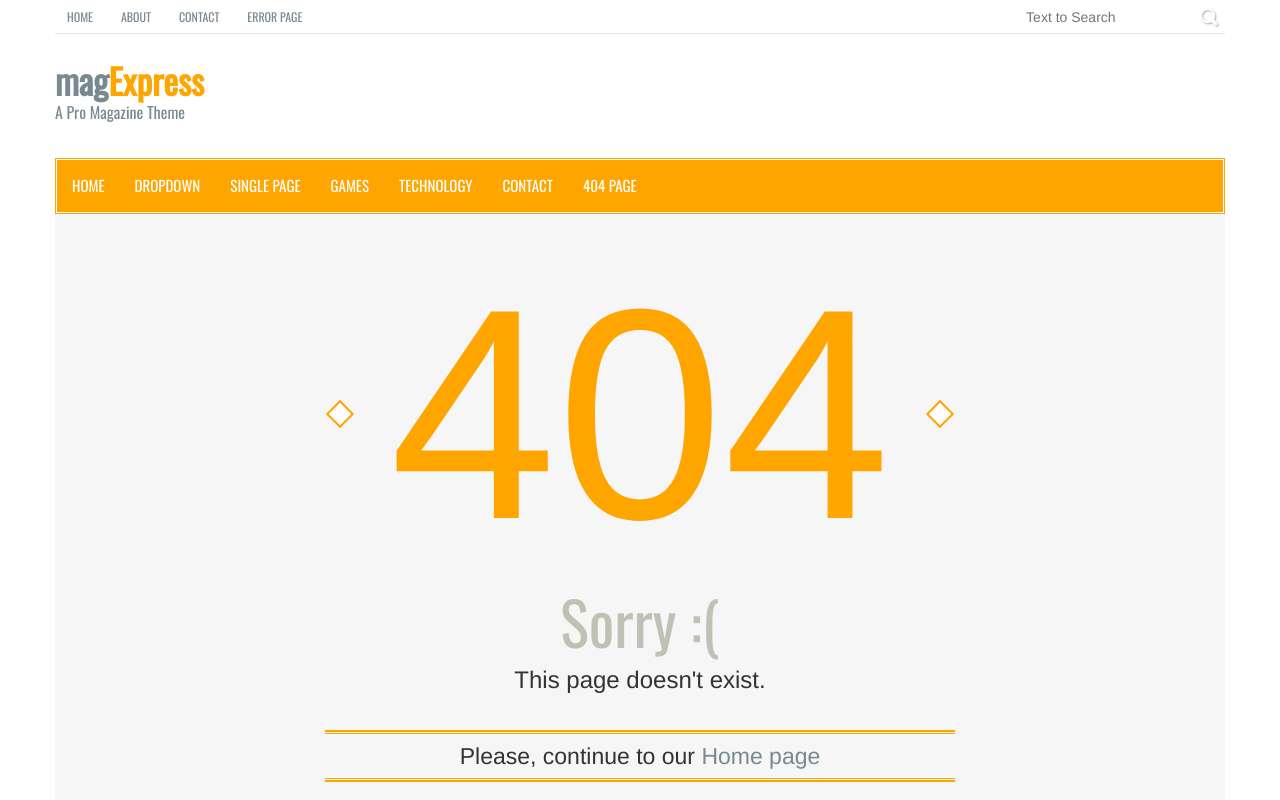
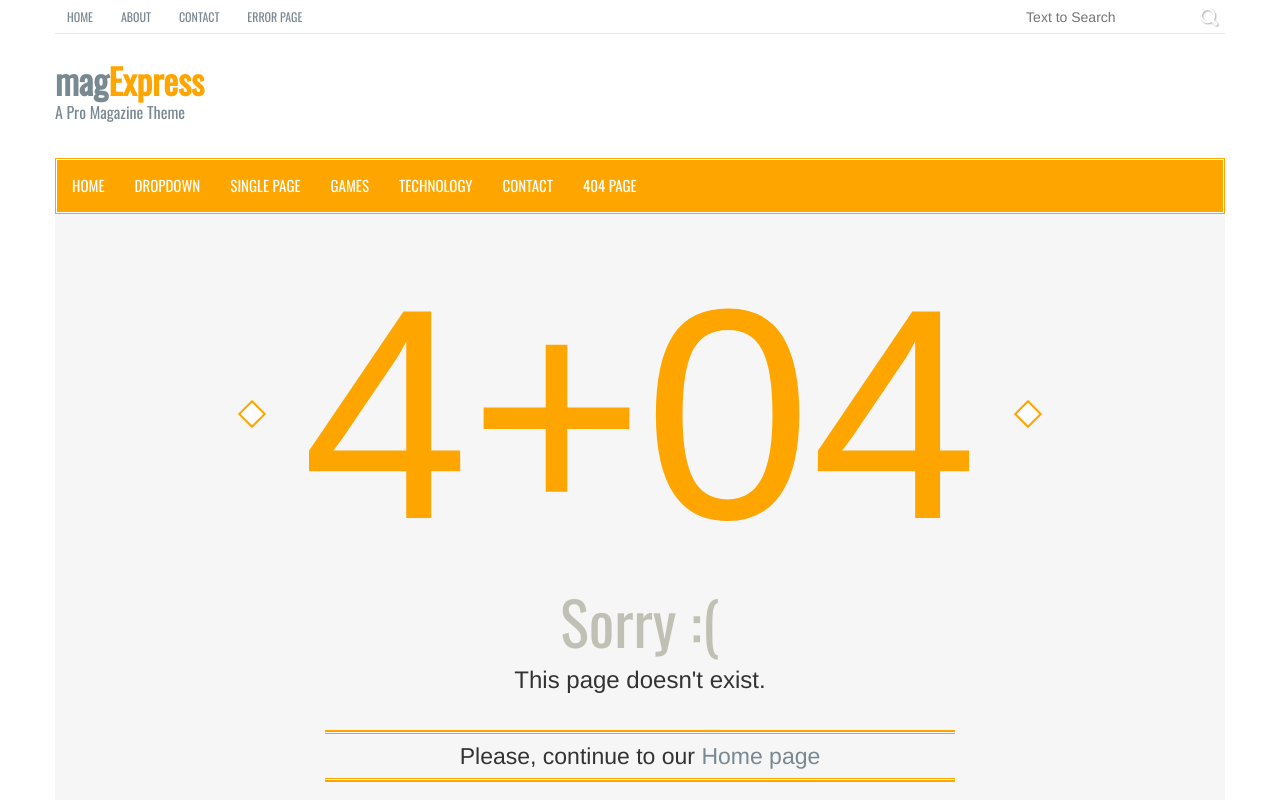
Before and after one commit to Bodeko/diploma-itstep, a plain HTML site: page 404.html in a window 1280 px wide. Shown: the top 800 px of the page. Drawn offline with nearby package versions, Linux system fonts and the light colour scheme.

Commit message:
Update 404.html

```diff
--- a/404.html
+++ b/404.html
@@ -118,7 +118,7 @@
        <div class="row">
          <div class="col-lg-12 col-md-12 col-sm-12">
            <div class="error_page_content">
-             <h1>404</h1>
+             <h1>4+04</h1>
              <h2>Sorry :(</h2>
              <h3>This page doesn't exist.</h3>
              <p class="wow fadeInLeftBig">Please, continue to our <a href="index.html">Home page</a></p>
```
